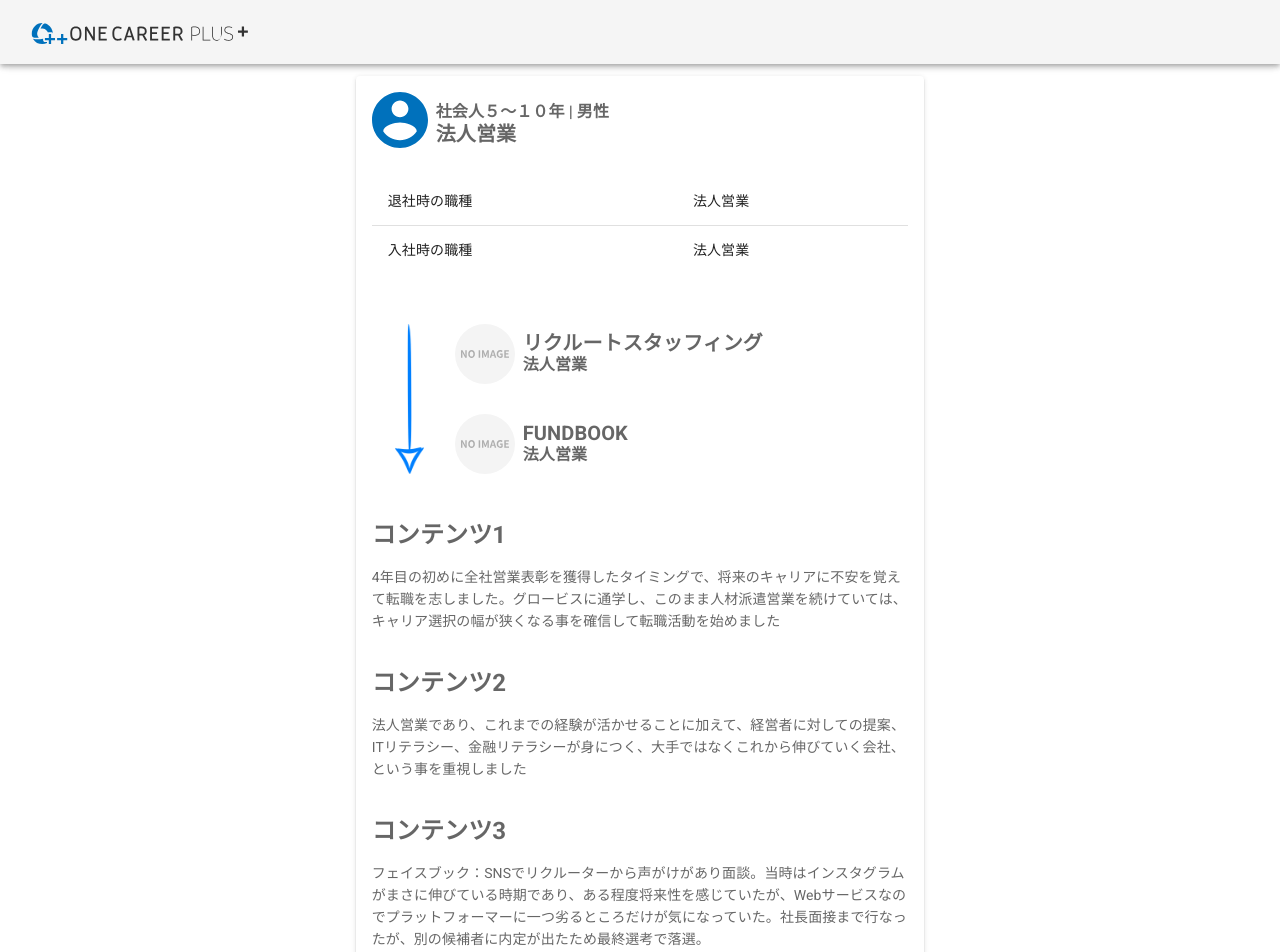
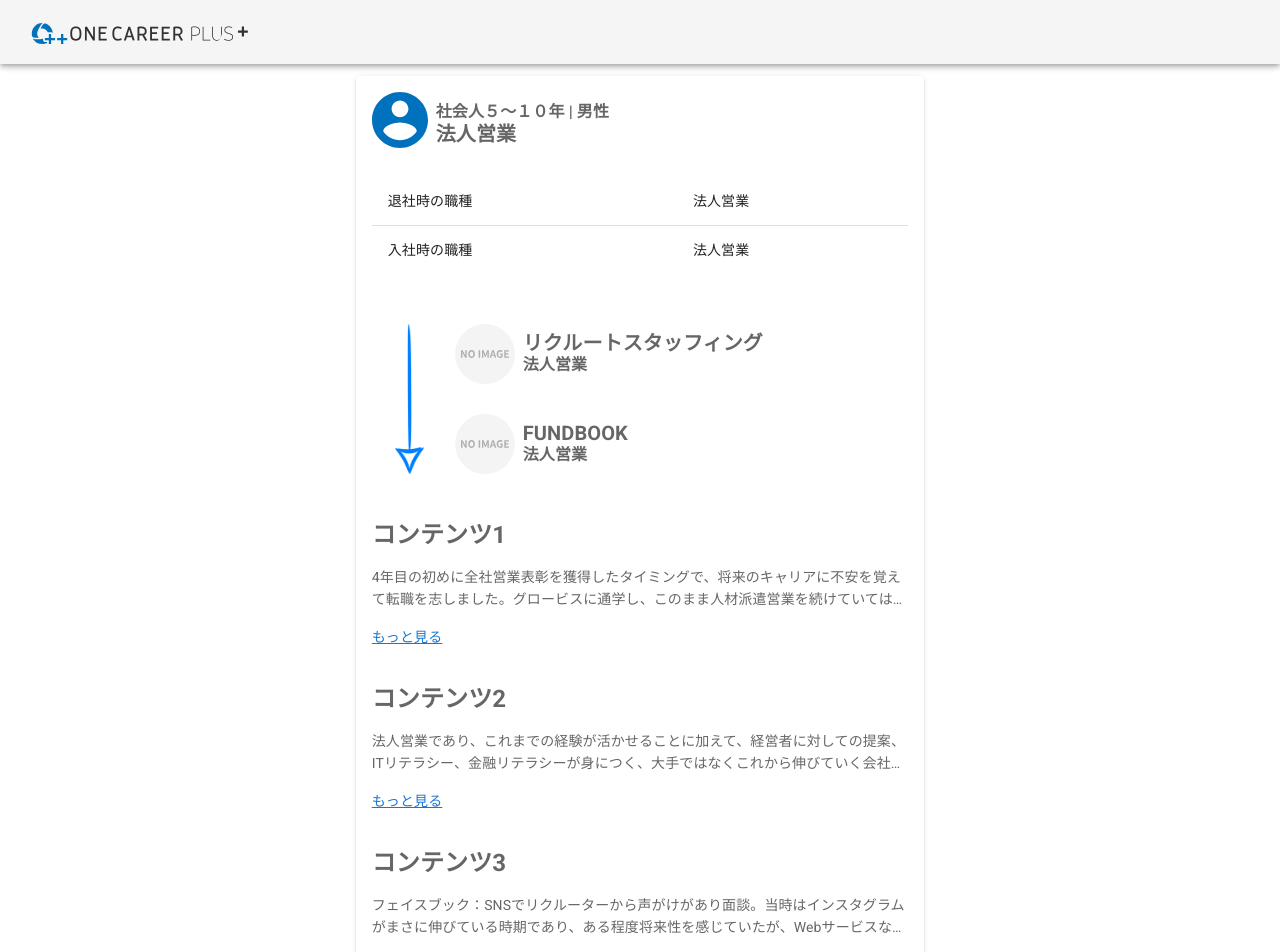
Before and after one commit to knknk98/oncareer-plus-plus, a Nuxt app in the folder frontend/: page / in a window 1280 px wide. Shown: the top 952 px of the page. Built offline with nearby package versions, Linux system fonts and the light colour scheme.

Commit message:
/index用にカード修正

```diff
--- a/frontend/components/CareerPathCard.vue
+++ b/frontend/components/CareerPathCard.vue
@@ -43,21 +43,24 @@
           </div>
           <section class="content_section">
             <h2 class="content_title">コンテンツ1</h2>
-            <p>
+            <p :class="{'content':isDetail === false}">
               {{content1}}
             </p>
+            <NuxtLink v-if="isDetail==false" to="/details">もっと見る</NuxtLink>
           </section>
           <section class="content_section">
             <h2 class="content_title">コンテンツ2</h2>
-            <p>
+            <p :class="{'content':isDetail === false}">
               {{content2}}
             </p>
+            <NuxtLink v-if="isDetail==false" to="/details">もっと見る</NuxtLink>
           </section>
           <section class="content_section">
             <h2 class="content_title">コンテンツ3</h2>
-            <p>
+            <p :class="{'content':isDetail === false}">
               {{content3}}
             </p>
+            <NuxtLink v-if="isDetail==false" to="/details">もっと見る</NuxtLink>
           </section>
           <hr class="my-3">
         </v-card-text>
@@ -171,4 +174,12 @@
 .content_section{
   margin: 40px 0;
 }
+
+.content {
+  display: -webkit-box;
+  -webkit-box-orient: vertical;
+  -webkit-line-clamp: 2;
+  overflow: hidden;
+  word-break: break-all;;
+}
 </style>
```
